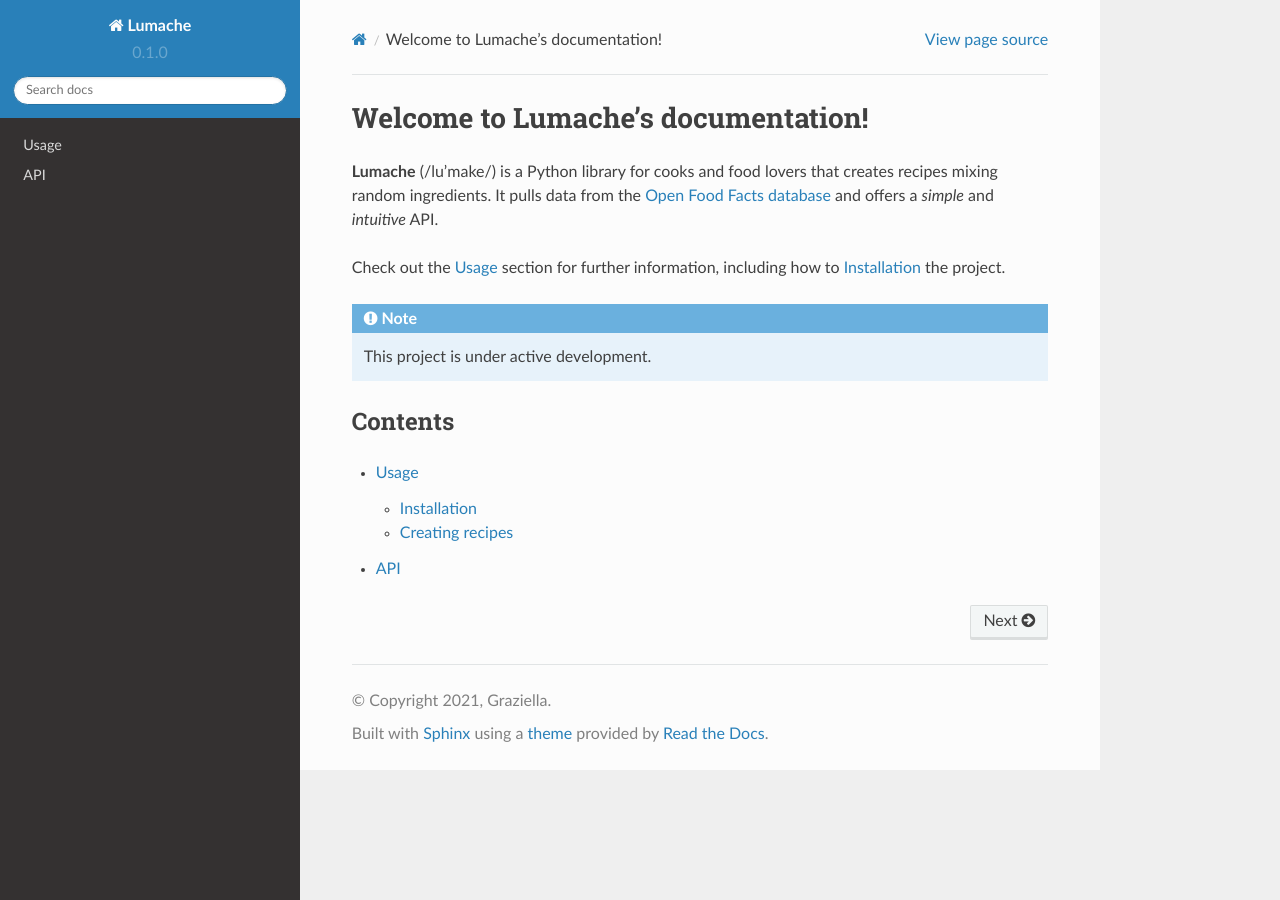
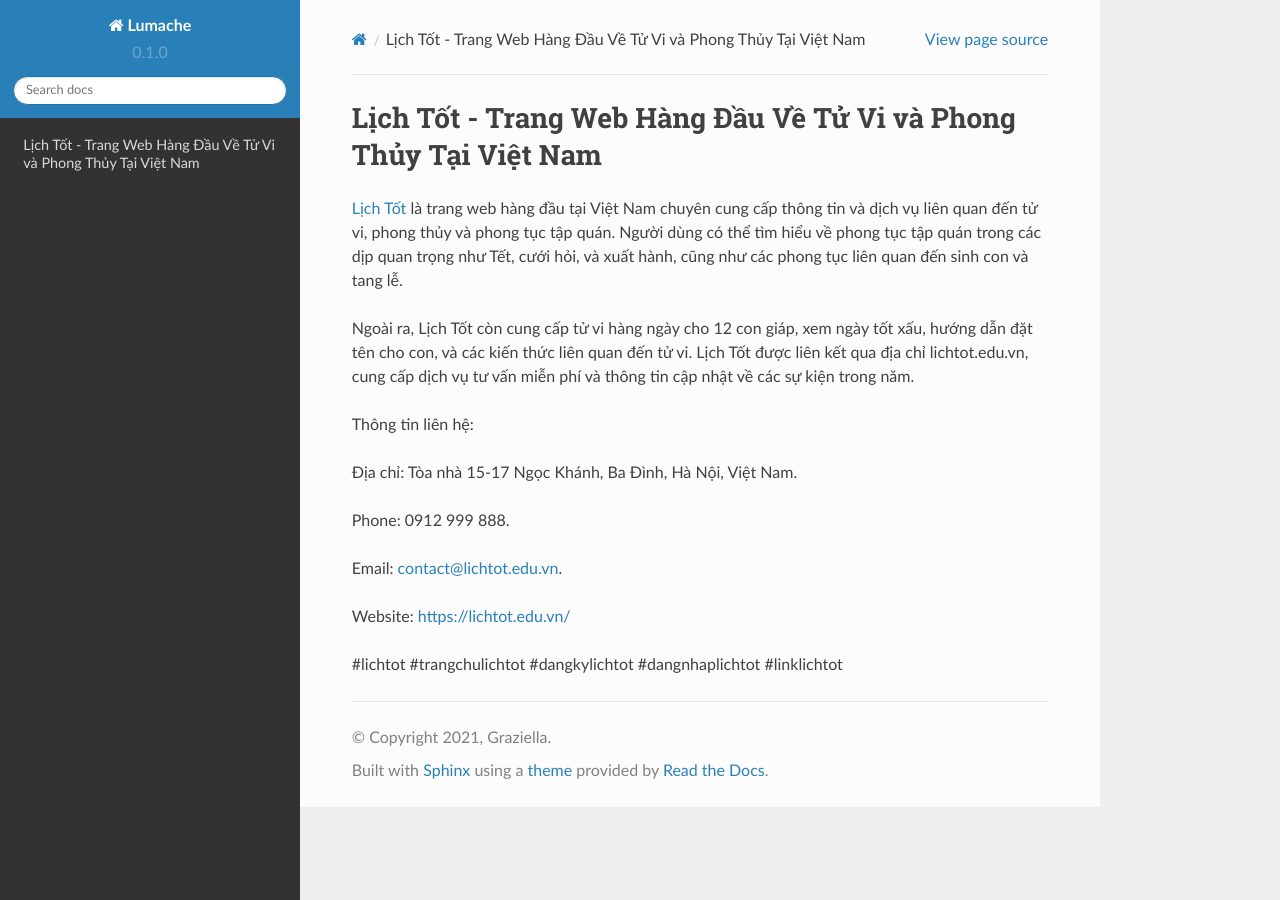
Before and after one commit to JonsCalicut123/lichtoteduvn, a Sphinx documentation site: the page built from docs/source/index.rst, in a window 1280 px wide. Built offline with Sphinx 7.4.7 and the Read the Docs theme 2.0.0, drawn with Linux system fonts in a browser that asks for light colours.

Commit message:
Update index.rst

```diff
--- a/docs/source/index.rst
+++ b/docs/source/index.rst
@@ -1,22 +1,18 @@
-Welcome to Lumache's documentation!
+Lịch Tốt - Trang Web Hàng Đầu Về Tử Vi và Phong Thủy Tại Việt Nam
 ===================================
 
-**Lumache** (/lu'make/) is a Python library for cooks and food lovers
-that creates recipes mixing random ingredients.
-It pulls data from the `Open Food Facts database <https://world.openfoodfacts.org/>`_
-and offers a *simple* and *intuitive* API.
+`Lịch Tốt <https://lichtot.edu.vn/>`_ là trang web hàng đầu tại Việt Nam chuyên cung cấp thông tin và dịch vụ liên quan đến tử vi, phong thủy và phong tục tập quán. Người dùng có thể tìm hiểu về phong tục tập quán trong các dịp quan trọng như Tết, cưới hỏi, và xuất hành, cũng như các phong tục liên quan đến sinh con và tang lễ.
 
-Check out the :doc:`usage` section for further information, including
-how to :ref:`installation` the project.
+Ngoài ra, Lịch Tốt còn cung cấp tử vi hàng ngày cho 12 con giáp, xem ngày tốt xấu, hướng dẫn đặt tên cho con, và các kiến thức liên quan đến tử vi. Lịch Tốt được liên kết qua địa chỉ lichtot.edu.vn, cung cấp dịch vụ tư vấn miễn phí và thông tin cập nhật về các sự kiện trong năm.
 
-.. note::
+Thông tin liên hệ:
 
-   This project is under active development.
+Địa chỉ: Tòa nhà 15-17 Ngọc Khánh, Ba Đình, Hà Nội, Việt Nam.
 
-Contents
---------
+Phone: 0912 999 888.
 
-.. toctree::
+Email: contact@lichtot.edu.vn.
 
-   usage
-   api
+Website: https://lichtot.edu.vn/
+
+#lichtot #trangchulichtot #dangkylichtot #dangnhaplichtot #linklichtot
```
